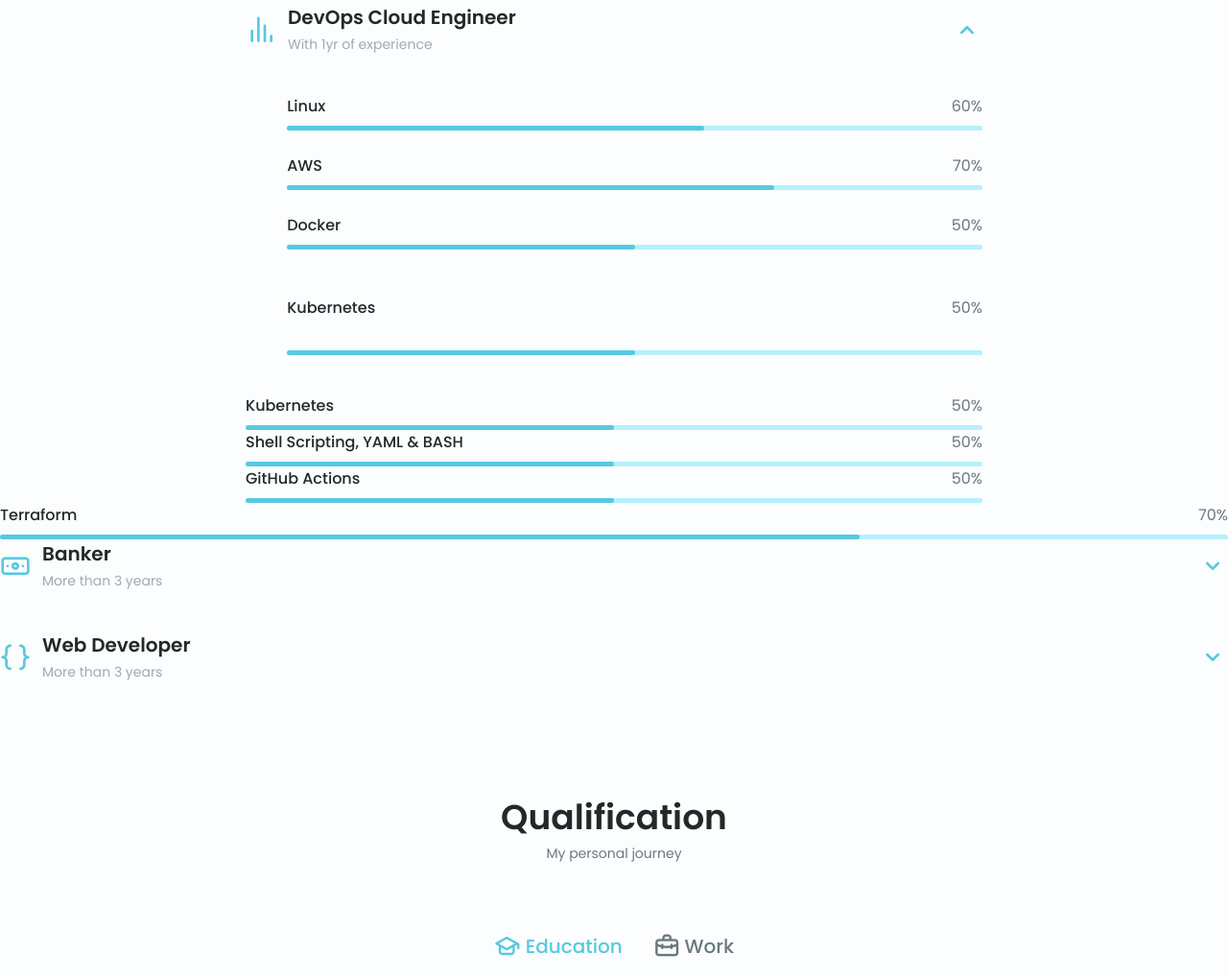
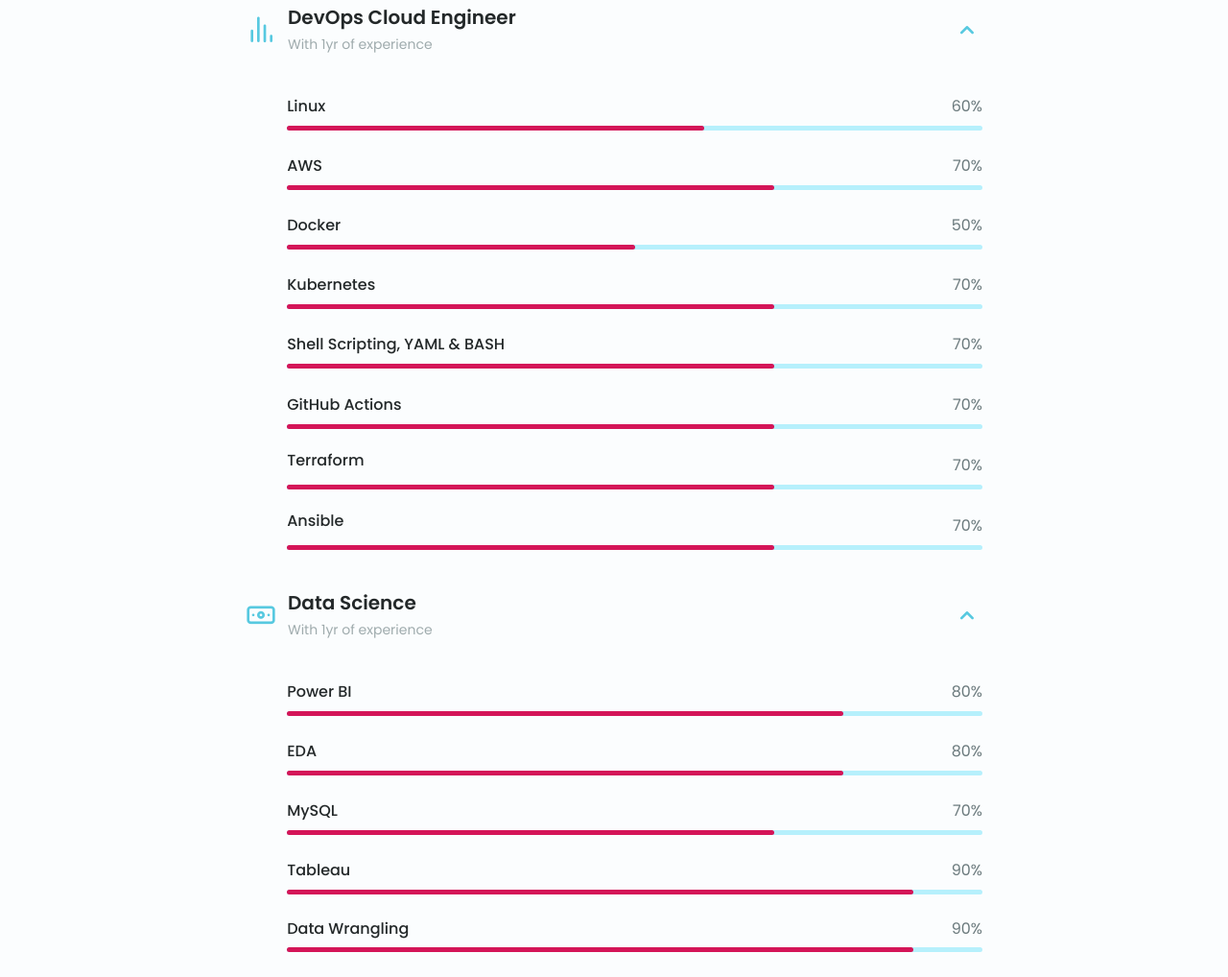
Before and after one commit to Vaishnavi639/portfolio, a plain HTML site: page index.html in a window 1280 px wide. Shown: the part 2142-3160 px from the top of the page at 96% size. Drawn offline with nearby package versions, Linux system fonts and the light colour scheme.

Commit message:
Making the changes

```diff
--- a/index.html
+++ b/index.html
@@ -14,7 +14,7 @@
     <!--==================== CSS ====================-->
     <link rel="stylesheet" href="./packages/css/styles.css">
 
-    <title>Prashanna</title>
+    <title>Vaishnavi Pangare</title>
 </head>
 
 <body>
@@ -221,46 +221,45 @@
                                    <span class="skills__percentage skills__sql"></span>
                                </div>
                            </div>
-                            <div class="skills__data"></div>
+                           <div class="skills__data">
                                <div class="skills__titles">
                                    <h3 class="skills__name">Kubernetes</h3>
-                                <span class="skills__number">50%</span>
+                                   <span class="skills__number">70%</span>
                                </div>
                                <div class="skills__bar">
-                                <span class="skills__percentage skills__sql"></span>
-                            </div>
-                        </div>
-                        <div class="skills__data"></div>
-                        <div class="skills__titles">
-                            <h3 class="skills__name">Kubernetes</h3>
-                            <span class="skills__number">50%</span>
-                        </div>
-                        <div class="skills__bar">
-                            <span class="skills__percentage skills__sql"></span>
-                        </div>
-                    </div>
-                    <div class="skills__data"></div>
-                    <div class="skills__titles">
-                        <h3 class="skills__name">Shell Scripting, YAML & BASH</h3>
-                        <span class="skills__number">50%</span>
-                    </div>
-                    <div class="skills__bar">
-                        <span class="skills__percentage skills__sql"></span>
-                    </div>
-                </div>
-                <div class="skills__data"></div>
-                <div class="skills__titles">
-                    <h3 class="skills__name">GitHub Actions</h3>
-                    <span class="skills__number">50%</span>
-                </div>
-                <div class="skills__bar">
-                    <span class="skills__percentage skills__sql"></span>
+                                   <span class="skills__percentage skills__google"></span>
                                </div>
                            </div>
                            <div class="skills__data">
                             <div class="skills__titles">
-                    <h3 class="skills__name">Terraform</h3>
+                                <h3 class="skills__name">Shell Scripting, YAML & BASH</h3>
                                 <span class="skills__number">70%</span>
+                            </div>
+                            <div class="skills__bar">
+                                <span class="skills__percentage skills__google"></span>
+                            </div>
+                            <div class="skills__data">
+                                <div class="skills__titles">
+                                    <h3 class="skills__name" style="margin-top: 25px;">GitHub Actions</h3>
+                                    <span class="skills__number" style="margin-top: 25px;">70%</span>
+                                </div>
+                                <div class="skills__bar">
+                                    <span class="skills__percentage skills__google"></span>
+                                </div>
+                            </div>
+                            <div class="skills__data">
+                                <div class="skills__titles">
+                                    <h3 class="skills__name" style="margin-top: 20px;">Terraform</h3>
+                                    <span class="skills__number" style="margin-top: 25px;">70%</span>
+                                </div>
+                                <div class="skills__bar">
+                                    <span class="skills__percentage skills__google"></span>
+                                </div>
+                            </div>
+                            <div class="skills__data">
+                                <div class="skills__titles">
+                                    <h3 class="skills__name" style="margin-top: 20px;">Ansible</h3>
+                                    <span class="skills__number" style="margin-top: 25px;">70%</span>
                                 </div>
                                 <div class="skills__bar">
                                     <span class="skills__percentage skills__google"></span>
@@ -273,8 +272,8 @@
                 <div class="skills__header">
                     <i class="uil uil-money-bill skills__icon"></i>
                     <div>
-                        <h1 class="skills__title">Banker</h1>
-                        <span class="skills__subtitle">More than 3 years</span>
+                        <h1 class="skills__title">Data Science</h1>
+                        <span class="skills__subtitle">With 1yr of experience</span>
                     </div>
 
                     <i class="uil uil-angle-down skills__arrow"></i>
@@ -282,7 +281,7 @@
                 <div class="skills__list grid">
                     <div class="skills__data">
                         <div class="skills__titles">
-                            <h3 class="skills__name">Digital Banking</h3>
+                            <h3 class="skills__name">Power BI</h3>
                             <span class="skills__number">80%</span>
                         </div>
                         <div class="skills__bar">
@@ -291,7 +290,7 @@
                     </div>
                     <div class="skills__data">
                         <div class="skills__titles">
-                            <h3 class="skills__name">Counters</h3>
+                            <h3 class="skills__name">EDA</h3>
                             <span class="skills__number">80%</span>
                         </div>
                         <div class="skills__bar">
@@ -300,7 +299,7 @@
                     </div>
                     <div class="skills__data">
                         <div class="skills__titles">
-                            <h3 class="skills__name">Google suite</h3>
+                            <h3 class="skills__name">MySQL</h3>
                             <span class="skills__number">70%</span>
                         </div>
                         <div class="skills__bar">
@@ -309,10 +308,19 @@
                     </div>
                     <div class="skills__data">
                         <div class="skills__titles">
-                            <h3 class="skills__name">MS Office</h3>
+                            <h3 class="skills__name">Tableau</h3>
                             <span class="skills__number">90%</span>
                         </div>
                         <div class="skills__bar">
+                            <span class="skills__percentage skills__office"></span>
+                        </div>
+                    </div>
+                    <div class="skills__data"></div>
+                        <div class="skills__titles">
+                            <h3 class="skills__name" style="margin-top: -25px;">Data Wrangling</h3>
+                            <span class="skills__number" style="margin-top: -25px;">90%</span>
+                        </div>
+                        <div class="skills__bar" style="margin-top: -25px;">
                             <span class="skills__percentage skills__office"></span>
                         </div>
                     </div>
@@ -320,8 +328,8 @@
             </div>
             </div>
 
-            <div>
-                <!--==================== SKILLS 3 ====================-->
+            <!-- <div>
+                ==================== SKILLS 3 ====================
                 <div class="skills__content skills__close">
                     <div class="skills__header">
                         <i class="uil uil-brackets-curly skills__icon"></i>
@@ -372,7 +380,7 @@
                     </div>
                 </div>
             </div>
-            </div>
+            </div> -->
         </section>
 
         <!--==================== QUALIFICATION ====================-->
--- a/packages/css/styles.css
+++ b/packages/css/styles.css
@@ -513,7 +513,7 @@ img {
 
 .skills__percentage {
   display: block;
-  background-color: var(--first-color);
+  background-color: hsl(338.99deg 81.81% 45.73%);
 }
 
 .skills__html {
```
Lines whose indentation alone changed are shown as unchanged.
